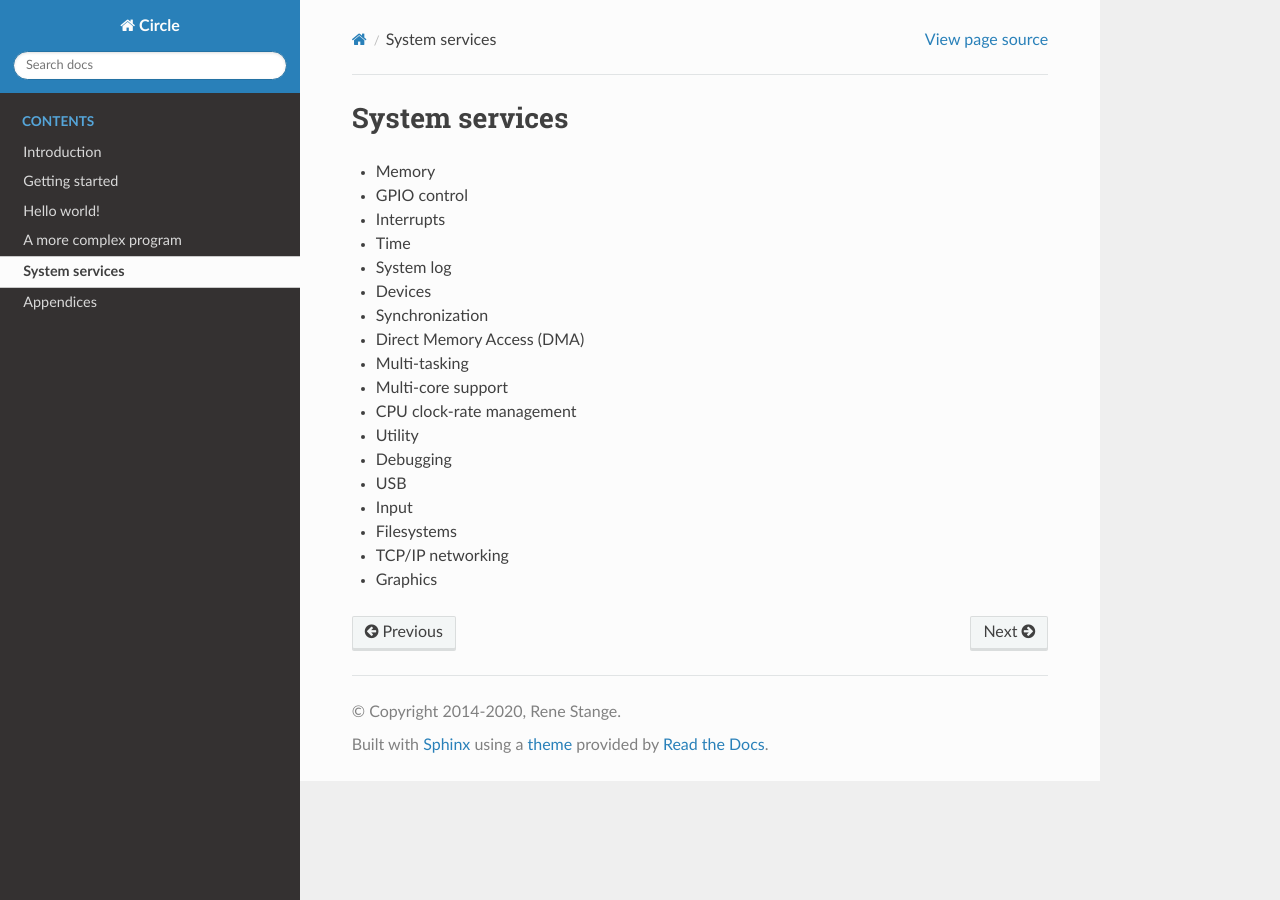
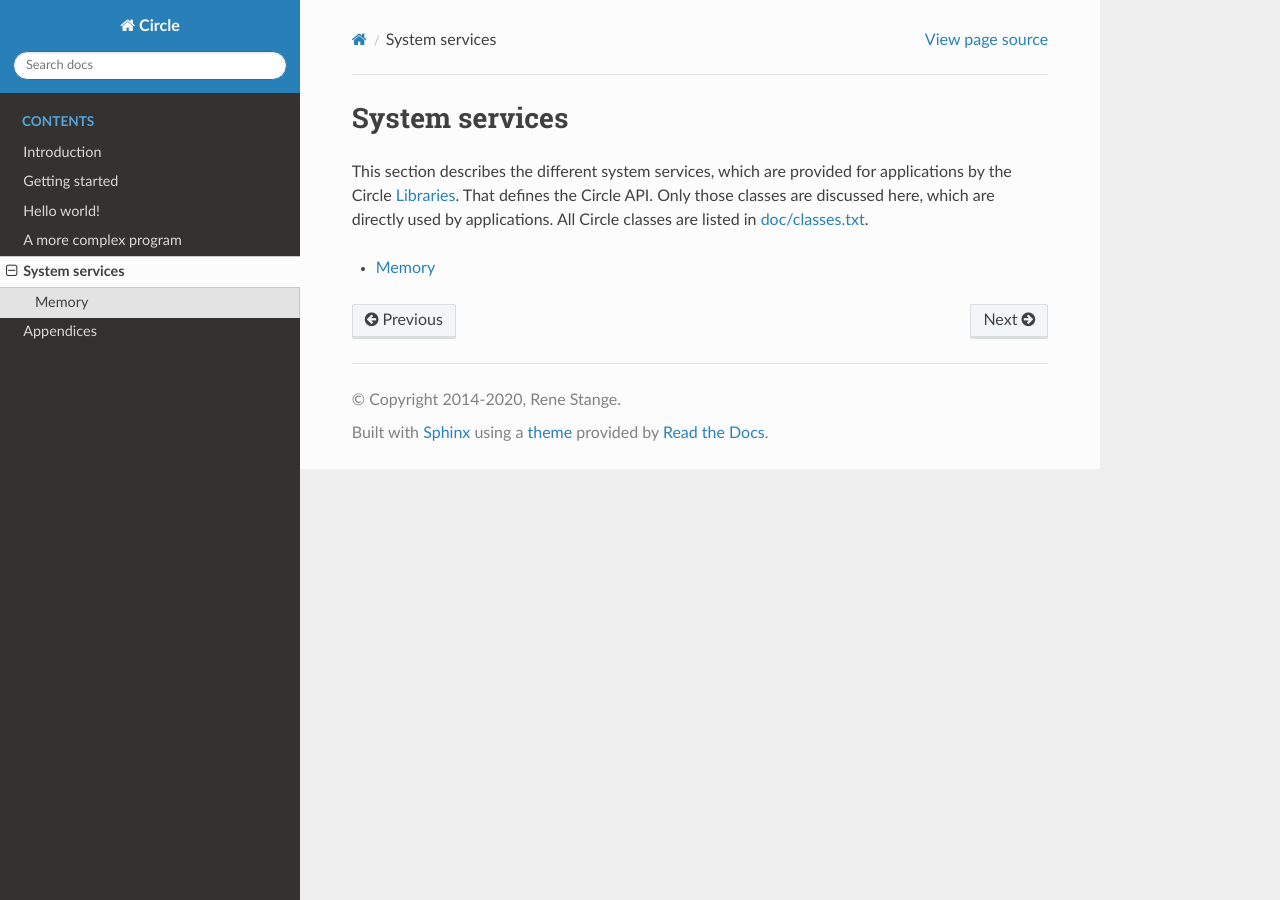
Before and after one commit to rsta2/circle-docs, a Sphinx documentation site: the page built from docs/system-services/index.rst, in a window 1280 px wide. Built offline with Sphinx 7.4.7 and the Read the Docs theme 2.0.0, drawn with Linux system fonts in a browser that asks for light colours.

Commit message:
Add system-services/memory

```diff
--- a/docs/appendices/libraries.rst
+++ b/docs/appendices/libraries.rst
@@ -1,3 +1,5 @@
+.. _libraries:
+
 Libraries
 ~~~~~~~~~
 
--- a/docs/system-services/index.rst
+++ b/docs/system-services/index.rst
@@ -1,21 +1,27 @@
 System services
 ---------------
 
-* Memory
-* GPIO control
-* Interrupts
-* Time
-* System log
-* Devices
-* Synchronization
-* Direct Memory Access (DMA)
-* Multi-tasking
-* Multi-core support
-* CPU clock-rate management
-* Utility
-* Debugging
-* USB
-* Input
-* Filesystems
-* TCP/IP networking
-* Graphics
+This section describes the different system services, which are provided for applications by the Circle :ref:`Libraries`. That defines the Circle API. Only those classes are discussed here, which are directly used by applications. All Circle classes are listed in `doc/classes.txt <https://github.com/rsta2/circle/blob/master/doc/classes.txt>`_.
+
+.. toctree::
+	:maxdepth: 1
+
+	memory
+..	synchronization
+..	gpio-control
+..	interrupts
+..	time
+..	system-log
+..	direct-memory-access
+..	multi-tasking
+..	multi-core-support
+..	cpu-clock-rate-management
+..	firmware-access
+..	system-information
+..	utility
+..	debugging
+..	usb
+..	input
+..	filesystems
+..	tcp-ip-networking
+..	graphics
```
Also changed, not shown: docs/system-services/memory.rst (added, +123 -0 lines).
